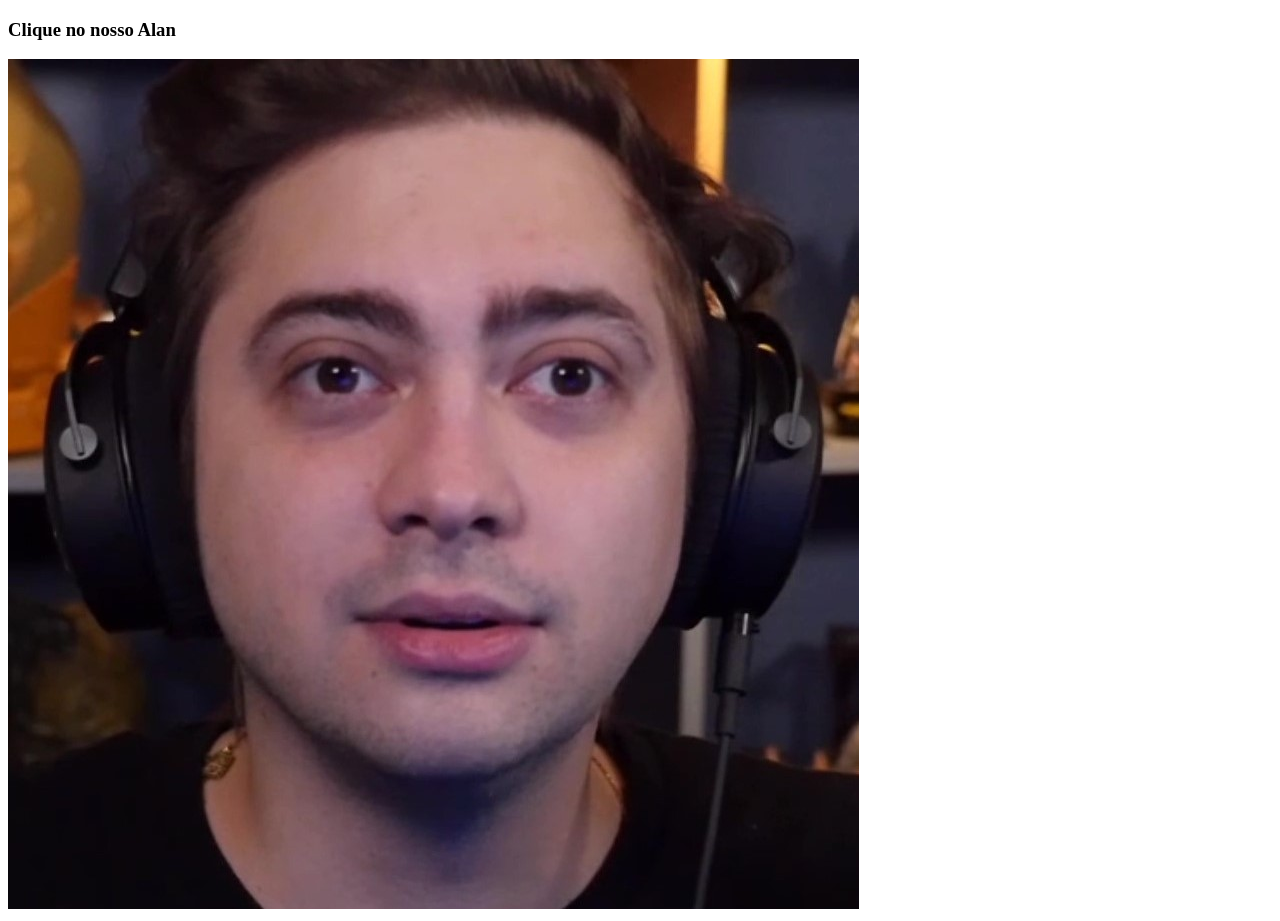
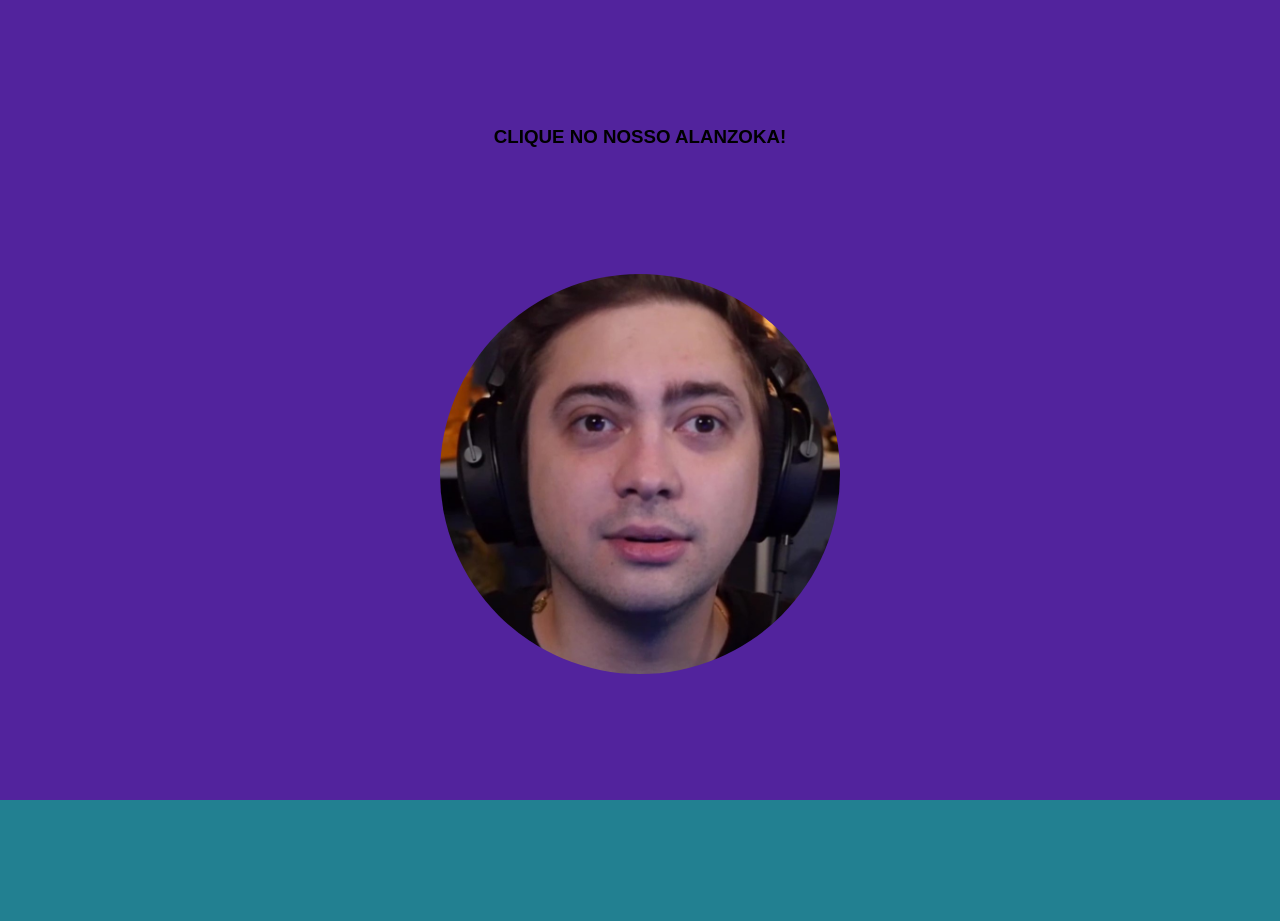
Before and after one commit to kaylany-paulus/TrocaImagem, a plain HTML site: page index.html in a window 1280 px wide. After the commit the page ends 800 px from the top, so only its background shows below. Drawn offline with Linux system fonts and the light colour scheme.

Commit message:
Alteração nas imagens

```diff
--- a/index.html
+++ b/index.html
@@ -5,15 +5,15 @@
     <meta charset="UTF-8">
     <meta http-equiv="X-UA-Compatible" content="IE=edge">
     <meta name="viewport" content="width=device-width, initial-scale=1.0">
-    <link rel="stylesheet" href="style.css">
+    <link rel="stylesheet" href="styles.css">
     <script src="script.js"></script>
-    <title>Document</title>
+    <title>Nosso Alanzoka</title>
 </head>
 
 <body>
     <div id="container">
-        <h3 id="texto">Clique no nosso Alan</h3>
-        <img src="Imagens/Alanzoka seu lindo.jpg" id="imagem" onclick="mudarImagem()">
+        <h3 id="texto">CLIQUE NO NOSSO ALANZOKA!</h3>
+        <img src="img/AlanVesgo.jpg" id="imagem" onclick="mudarImagem()">
     </div>
 </body>
 
--- a/script.js
+++ b/script.js
@@ -1,14 +1,15 @@
 function mudarImagem() {
     var text = window.document.getElementById('texto');
     text.style.fontSize = '30px';
-    text.innerText = "QUE ISSO GENTE";
+    text.innerText = "QUE ISSO GENTE!!";
     text.style.transition = "all 1.7s";
     var imagem = window.document.getElementById('imagem');
-    imagem.src = "Imagens/Que isso.jpg/";
+    imagem.src = "img/AlanPerfil.jpg";
     imagem.style.border = "2px solid black"
     var cor = window.document.getElementById('container');
     cor.style.backgroundColor = 'rgb(70, 70, 70)';
     cor.style.transition = "all 1.7s";
     cor.style.border = "7px solid #332F27";
 
+
 }
--- a/styles.css
+++ b/styles.css
@@ -5,19 +5,18 @@
 }
 
 body {
-    background-color: rgb(3, 3, 3);
+    background-color: rgb(34, 128, 145);
 }
 
 #container {
     margin: auto;
     height: 100vh;
     width: 100vw;
-    background-color: rgb(154, 82, 212);
+    background-color: rgb(82, 35, 157);
     display: flex;
     justify-content: space-evenly;
     align-items: center;
     flex-direction: column;
-
 }
 
 #container img {
@@ -28,5 +27,4 @@ body {
 
 #texto {
     font-family: Arial, Helvetica, sans-serif;
-
 }
```
Also changed, not shown: Imagens/Que isso.jpg (deleted), img/AlanPerfil.jpg (added), img/AlanVesgo.jpg (renamed from Imagens/Alanzoka seu lindo.jpg).
